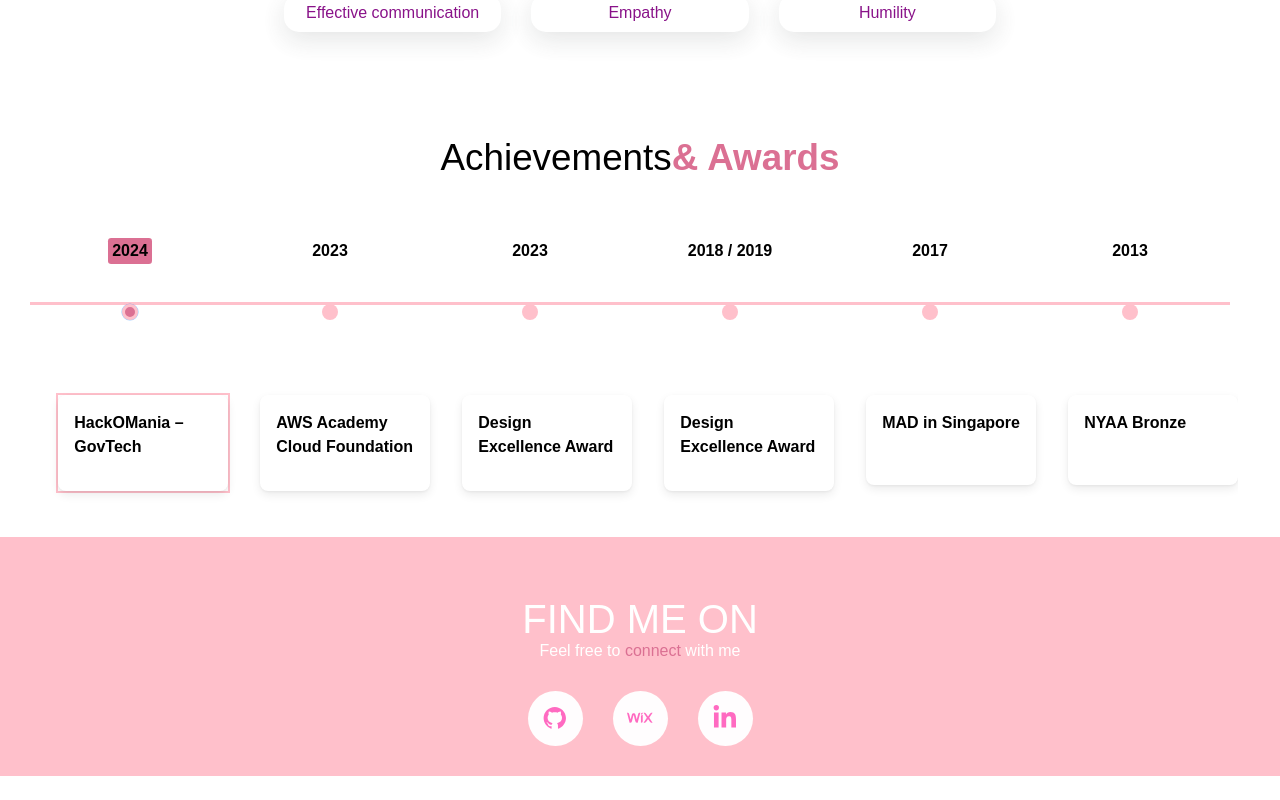
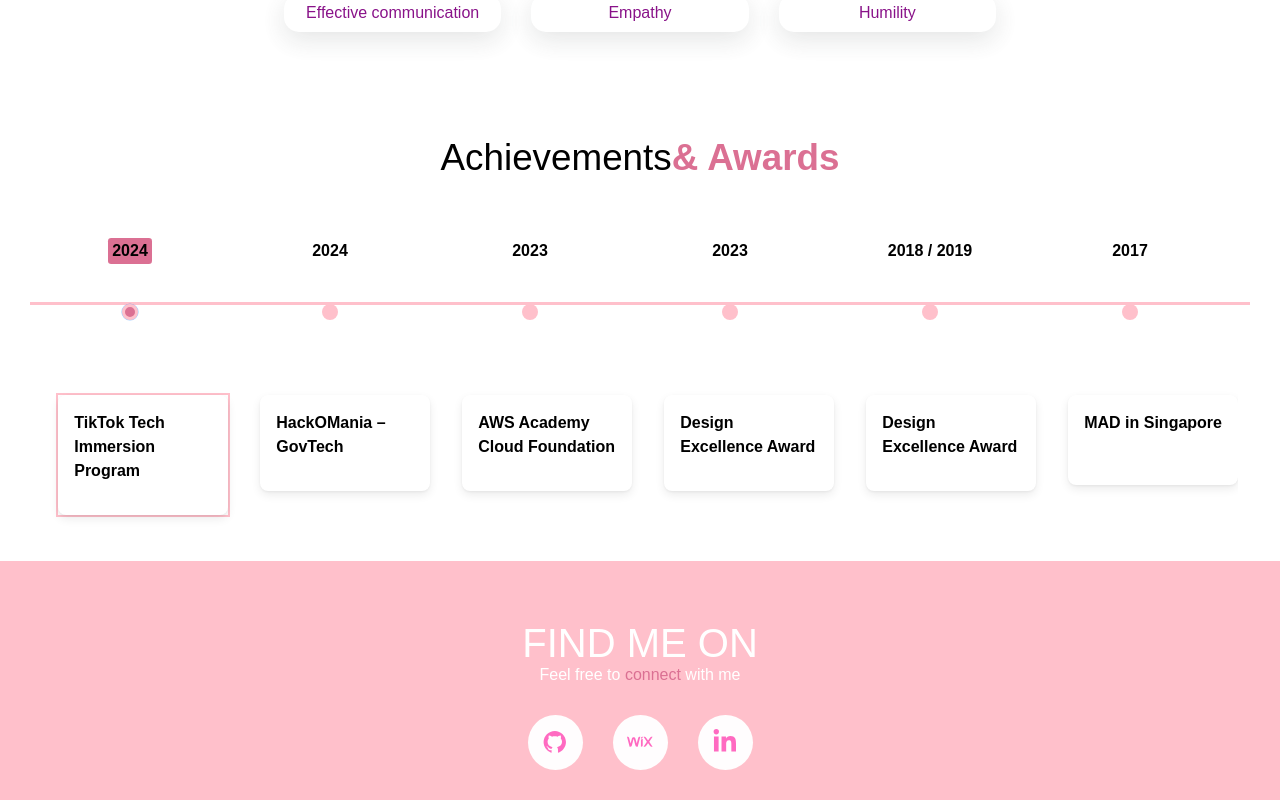
Before and after one commit to TWJia/TanWenJia, a React (Vite) app: page / in a window 1280 px wide. Shown: the part 2405-3205 px from the top of the page. Before the commit the page ends 3181 px from the top, so only its background shows below. Built offline with nearby package versions, Linux system fonts and the light colour scheme.

Commit message:
Added achievements

```diff
--- a/src/components/Achievements.jsx
+++ b/src/components/Achievements.jsx
@@ -5,6 +5,10 @@ import "./Achievements.css";
 
 const Achievements = () => {
   const items = [
+    {
+      title: "2024",
+      cardTitle: "TikTok Tech Immersion Program",
+    },
     {
       title: "2024",
       cardTitle: "HackOMania – GovTech",
```
